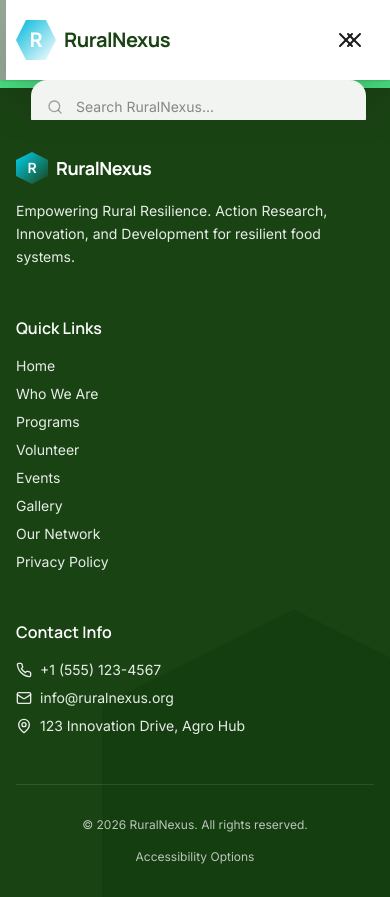
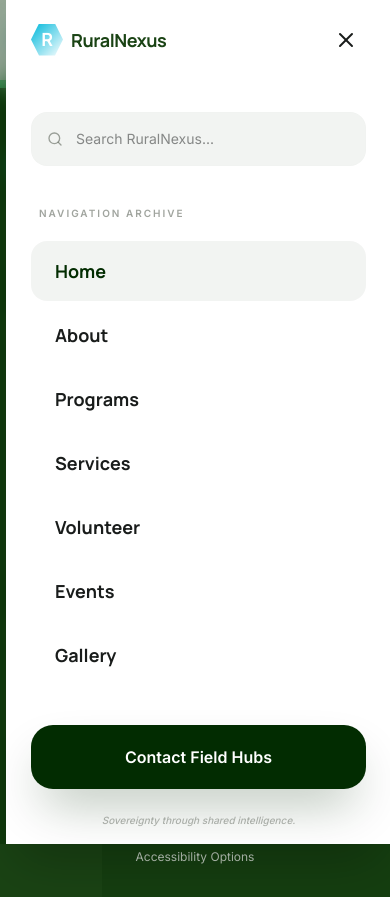
Before and after one commit to KumBrian/rural-nexus, a Nuxt app: page / in a window 390 px wide. Both pictures are taken after a click on the button "Toggle menu". Built offline with nearby package versions, Linux system fonts and the light colour scheme.

Commit message:
fix(ui): teleport mobile menu to resolve clipping and stacking issues

```diff
--- a/src/presentation/components/GlobalHeader.vue
+++ b/src/presentation/components/GlobalHeader.vue
@@ -71,7 +71,7 @@ function closeMenu() {
             </NuxtLink>
           </div>
 
-          <!-- Mobile Menu Toggle -->
+          <!-- Mobile Menu Toggle (Only seen on mobile/tablet) -->
           <button
             @click="toggleMenu"
             class="ml-4 p-2 text-on-surface hover:text-primary transition-colors lg:hidden rounded-lg hover:bg-surface-container-low"
@@ -83,28 +83,54 @@ function closeMenu() {
       </div>
     </div>
 
-    <!-- Mobile Menu Drawer (Side Slide) -->
+    <!-- Mobile Navigation Layer (Teleported to body for Stacking Context & Clipping Fix) -->
+    <Teleport to="body">
+      <!-- Backdrop -->
       <Transition
         enter-active-class="transition duration-300 ease-out"
+        enter-from-class="opacity-0"
+        enter-to-class="opacity-100"
+        leave-active-class="transition duration-200 ease-in"
+        leave-from-class="opacity-100"
+        leave-to-class="opacity-0"
+      >
+        <div
+          v-if="isMenuOpen"
+          @click="closeMenu"
+          class="fixed inset-0 bg-primary/40 backdrop-blur-md z-[90]"
+        ></div>
+      </Transition>
+
+      <!-- Drawer -->
+      <Transition
+        enter-active-class="transition duration-500 ease-in-out"
         enter-from-class="translate-x-full"
         enter-to-class="translate-x-0"
-      leave-active-class="transition duration-200 ease-in"
+        leave-active-class="transition duration-400 ease-in-out"
         leave-from-class="translate-x-0"
         leave-to-class="translate-x-full"
       >
         <div
           v-if="isMenuOpen"
-        class="fixed inset-y-0 right-0 w-full max-w-sm bg-white shadow-2xl z-40 lg:hidden border-l border-outline-variant/10 flex flex-col"
+          class="fixed inset-y-0 right-0 w-full max-w-sm bg-white shadow-2xl z-[100] border-l border-outline-variant/10 flex flex-col h-[100dvh]"
         >
-        <!-- Mobile Header (Logo is behind but visible, we add a close button here too) -->
-        <div class="h-20 flex items-center justify-end px-6 shrink-0">
-           <button @click="toggleMenu" class="p-2 text-on-surface">
+          <!-- Drawer Header (Refined for Mobile Depth) -->
+          <div class="h-20 flex items-center justify-between px-6 shrink-0 border-b border-outline-variant/5">
+             <!-- Logo inside Mobile Menu -->
+             <NuxtLink to="/" @click="closeMenu" class="flex items-center gap-2 group">
+                <div class="w-8 h-8 hex-mask bg-gradient-to-br from-cyan-500 to-leaf-500 flex items-center justify-center text-white font-bold text-lg">
+                  R
+                </div>
+                <span class="font-display font-bold text-lg text-primary-container tracking-tight">RuralNexus</span>
+             </NuxtLink>
+
+             <button @click="toggleMenu" class="p-2 text-on-surface hover:bg-surface-container-low rounded-xl transition-colors">
                <X class="w-6 h-6" />
              </button>
           </div>
 
-        <div class="flex-grow overflow-y-auto px-6 pb-10 flex flex-col gap-8">
-          <!-- Mobile Search -->
+          <div class="flex-grow overflow-y-auto px-6 py-8 flex flex-col gap-10">
+            <!-- Search Integration -->
             <div class="relative group">
               <div class="absolute inset-y-0 left-0 pl-4 flex items-center pointer-events-none">
                 <Search class="h-4 w-4 text-on-surface-variant/50" />
@@ -112,13 +138,13 @@ function closeMenu() {
               <input
                 type="text"
                 placeholder="Search RuralNexus..."
-              class="block w-full pl-11 pr-4 py-4 bg-surface-container-low border border-outline-variant/10 rounded-2xl text-sm focus:outline-none focus:ring-2 focus:ring-primary/20 transition-all"
+                class="block w-full pl-11 pr-4 py-4 bg-surface-container-low border border-outline-variant/10 rounded-2xl text-sm focus:outline-none focus:ring-2 focus:ring-primary/20 transition-all font-body"
               />
             </div>
 
-          <!-- Mobile Nav Links -->
+            <!-- Navigation Units -->
             <nav class="flex flex-col gap-1">
-            <p class="text-[10px] font-bold text-on-surface-variant uppercase tracking-[0.2em] mb-4 opacity-50 px-2">Navigation</p>
+              <p class="text-[10px] font-bold text-on-surface-variant/50 uppercase tracking-[0.2em] mb-4 px-2">Navigation Archive</p>
               <NuxtLink
                 v-for="link in navLinks"
                 :key="link.path"
@@ -132,38 +158,23 @@ function closeMenu() {
               </NuxtLink>
             </nav>
 
-          <!-- Mobile Footer CTA -->
-          <div class="mt-auto py-6">
+            <!-- Bottom Action Complex -->
+            <div class="mt-auto pb-6">
               <NuxtLink
                 to="/contact"
                 @click="closeMenu"
-              class="flex items-center justify-center w-full py-5 bg-primary text-white rounded-[20px] font-bold shadow-2xl shadow-primary/20 hover:bg-primary-container transition-all"
+                class="flex items-center justify-center w-full py-5 bg-primary text-white rounded-[22px] font-bold shadow-2xl shadow-primary/30 hover:bg-primary-container transition-all"
               >
-              Contact Us Today
+                Contact Field Hubs
               </NuxtLink>
-            <p class="text-center text-[10px] text-on-surface-variant mt-4 opacity-40 font-medium italic">
-              Empowering Rural Resilience through Innovation
+              <p class="text-center text-[10px] text-on-surface-variant mt-6 opacity-40 font-medium italic">
+                Sovereignty through shared intelligence.
               </p>
             </div>
           </div>
         </div>
       </Transition>
-
-    <!-- Overlay Backdrop -->
-    <Transition
-      enter-active-class="transition duration-300 ease-out"
-      enter-from-class="opacity-0"
-      enter-to-class="opacity-100"
-      leave-active-class="transition duration-200 ease-in"
-      leave-from-class="opacity-100"
-      leave-to-class="opacity-0"
-    >
-      <div
-        v-if="isMenuOpen"
-        @click="closeMenu"
-        class="fixed inset-0 bg-primary/40 backdrop-blur-md z-30 lg:hidden"
-      ></div>
-    </Transition>
+    </Teleport>
   </header>
 </template>
 
@@ -181,4 +192,11 @@ function closeMenu() {
 .no-border {
   border-bottom: none !important;
 }
+
+/* Ensure dynamic viewport height works correctly in iOS */
+@supports (height: 100dvh) {
+  .h-\[100dvh\] {
+    height: 100dvh;
+  }
+}
 </style>
```
Lines whose indentation alone changed are shown as unchanged.
